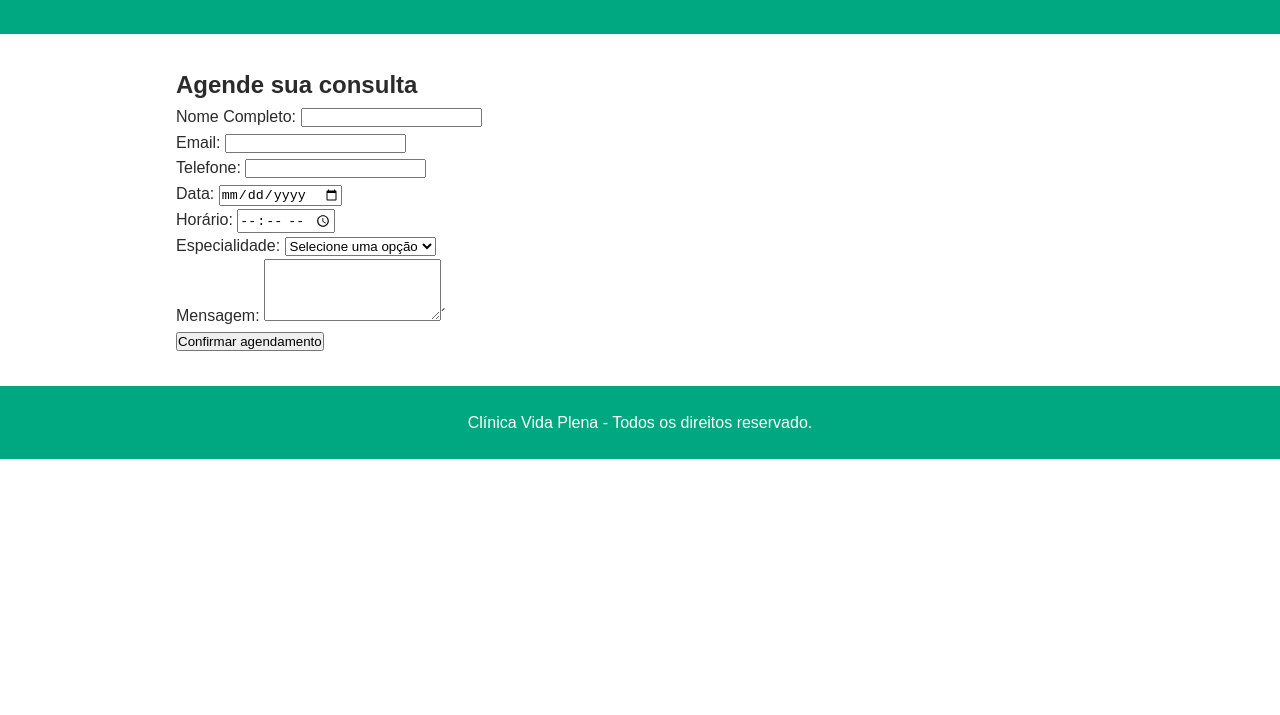
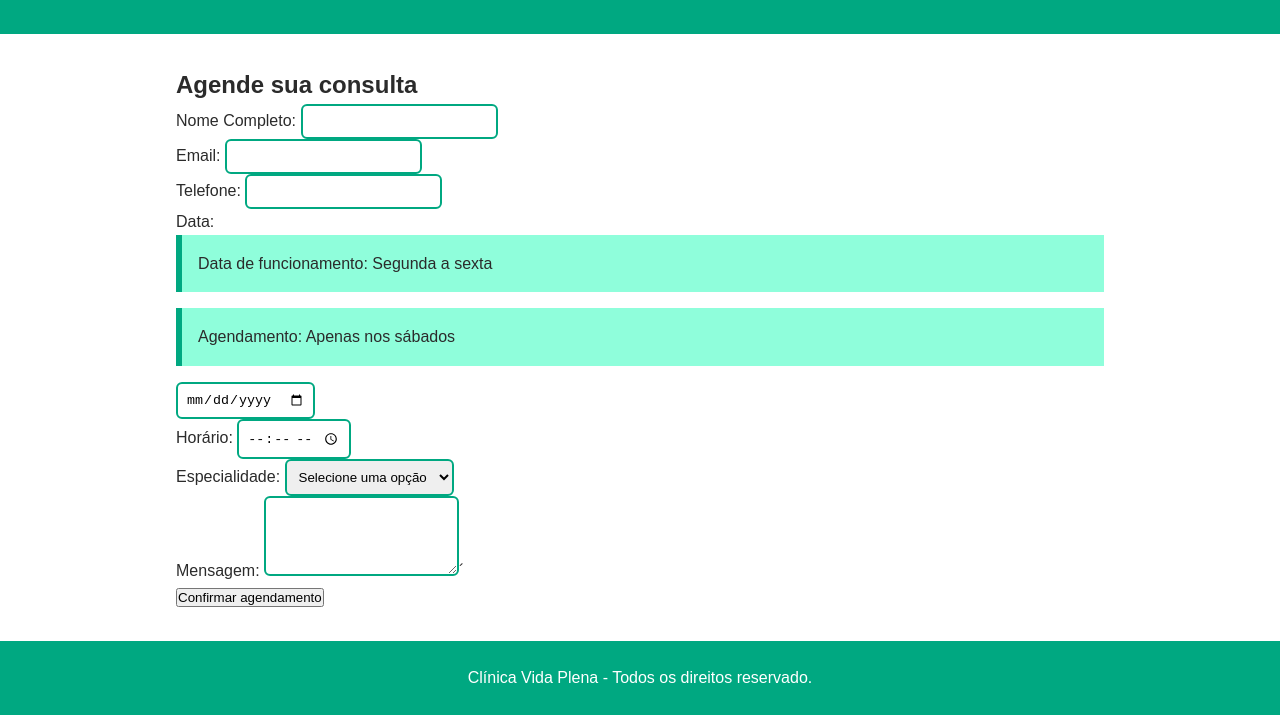
Before and after one commit to cristopherpimentel-maker/css-vida-plena, a plain HTML site: page agendamento.html in a window 1280 px wide. Shown: the part 107-822 px from the top of the page. Before the commit the page ends 800 px from the top, so only its background shows below. Drawn offline with Linux system fonts and the light colour scheme.

Commit message:
Aplica seletores de classe e de ID

```diff
--- a/agendamento.html
+++ b/agendamento.html
@@ -39,6 +39,8 @@
             >
             <br>
             <label for="data">Data:</label>
+            <p class="aviso">Data de funcionamento: Segunda a sexta</p>
+            <p class="aviso">Agendamento: Apenas nos sábados</p>
             <input type="date" name="data" id="data" required>
             <br>
             <label for="hora">Horário:</label>
--- a/style.css
+++ b/style.css
@@ -50,3 +50,52 @@ footer {
     text-align: center;
     padding: 24px 16px;
 }
+
+.aviso {
+    background-color: #8ffedb;
+    padding: 16px;
+    border-left: 6px solid #00a881;
+    margin-bottom: 16px;
+}
+
+#nome {
+    border:2px solid #00a881;
+    border-radius: 6px;
+    padding: 8px;
+}
+
+#email {
+    border:2px solid #00a881;
+    border-radius: 6px;
+    padding: 8px;
+}
+
+#telefone {
+    border:2px solid #00a881;
+    border-radius: 6px;
+    padding: 8px;
+}
+
+#data {
+    border:2px solid #00a881;
+    border-radius: 6px;
+    padding: 8px;
+}
+
+#hora {
+    border:2px solid #00a881;
+    border-radius: 6px;
+    padding: 8px;
+}
+
+#especialidade {
+    border:2px solid #00a881;
+    border-radius: 6px;
+    padding: 8px;
+}
+
+#mensagem {
+    border:2px solid #00a881;
+    border-radius: 6px;
+    padding: 8px;
+}
```
